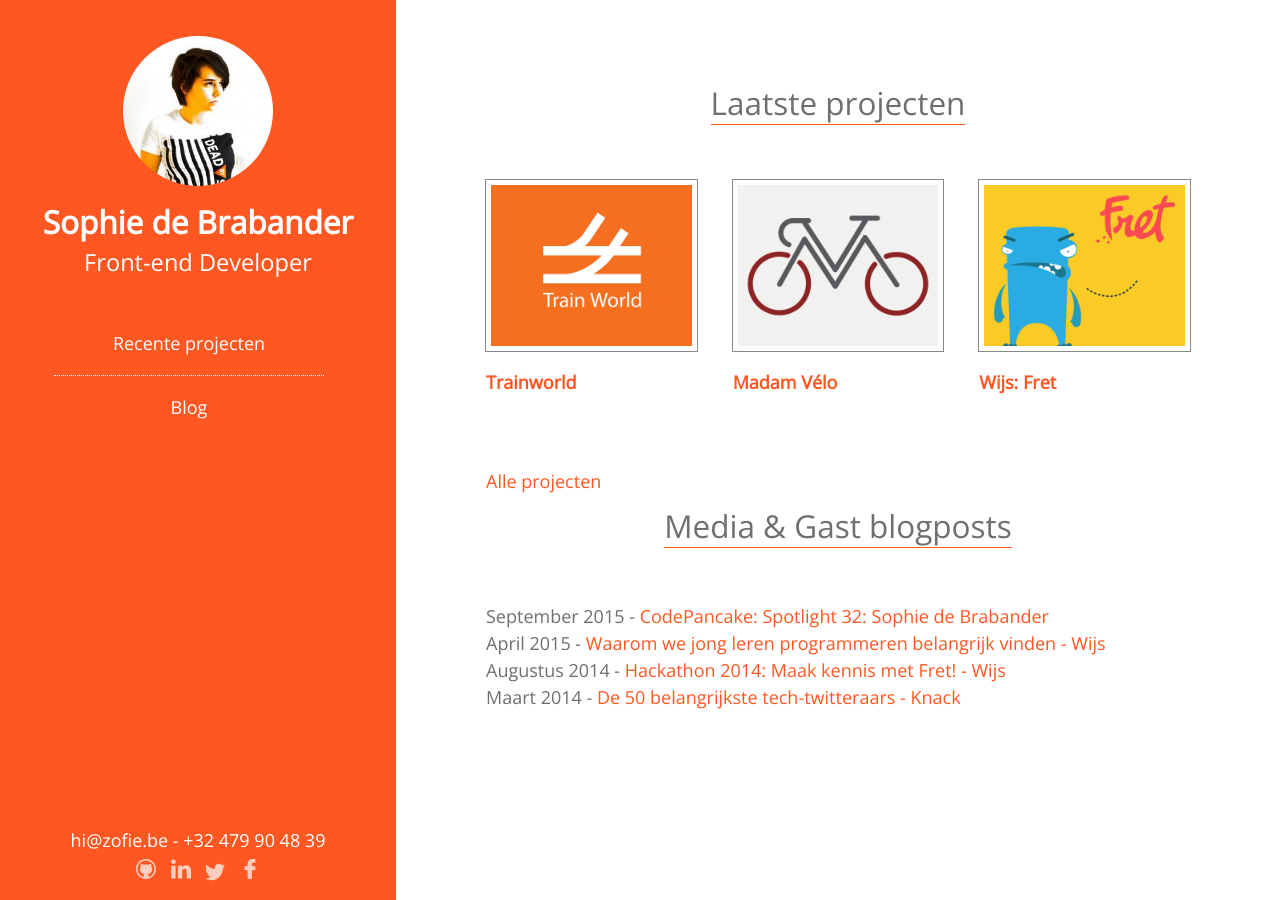
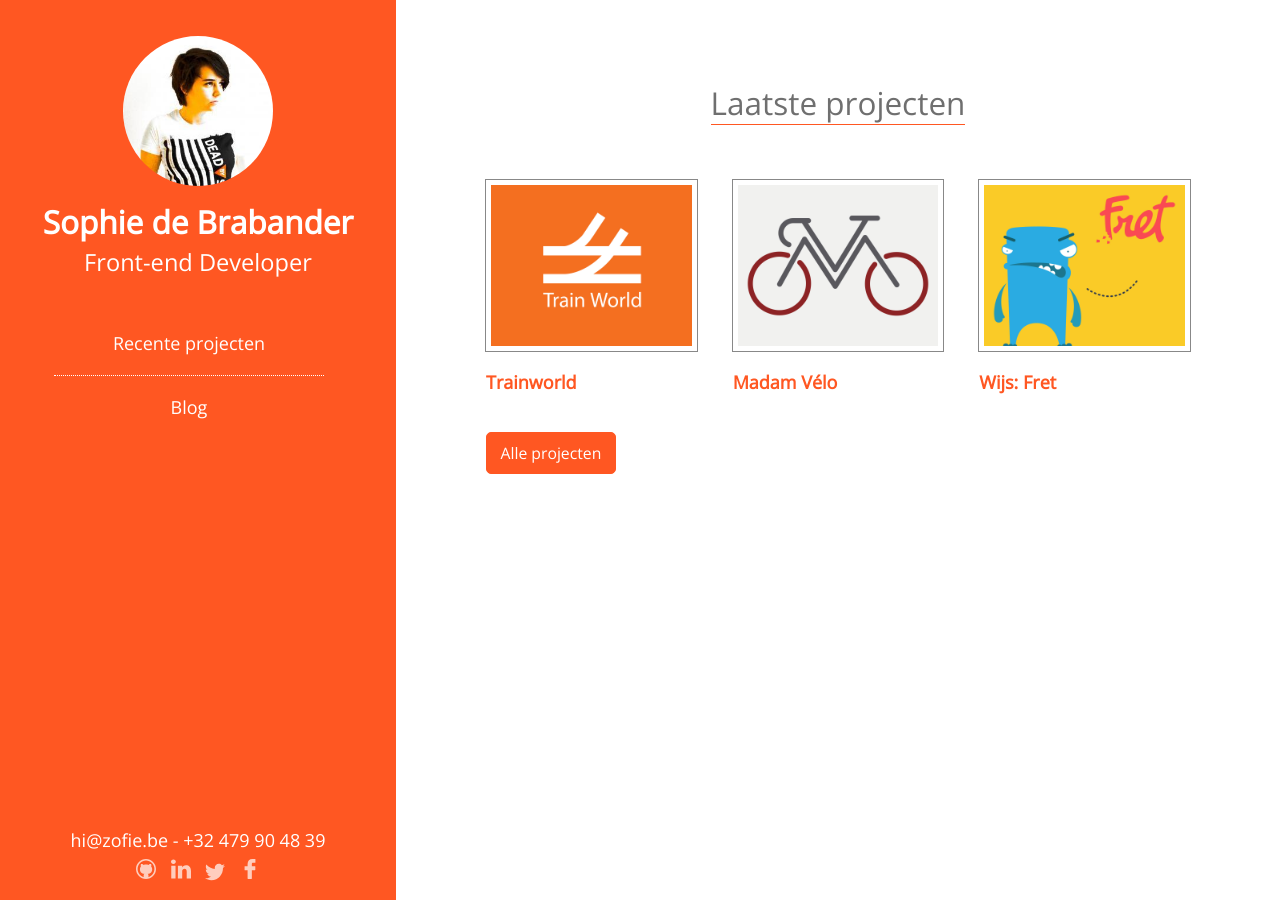
Before and after one commit to Zofie/zofie.github.io, a Jekyll site: the page built from index.html, in a window 1280 px wide. Built offline with Jekyll 4.4.1, drawn with Linux system fonts in a browser that asks for light colours; nearby versions of some CDN libraries.

Commit message:
Finetuning holders

```diff
--- a/_layouts/default.html
+++ b/_layouts/default.html
@@ -8,7 +8,7 @@
 
         {% include header.html %}
 
-        <main>
+        <main class="c-holder">
             {{ content }}
         </main>
 
--- a/css/screen.css
+++ b/css/screen.css
@@ -406,7 +406,7 @@
 .c-button--float-right { display: block; float: right; }
 .c-button-group > .c-button--float-right { margin-right: 1rem; }
 
-.c-button--sm { padding-left: 0.75rem; padding-right: 0.75rem; font-size: 0.75rem; padding-top: 0.5rem; padding-bottom: 0.5rem; }
+.c-button--sm { padding-left: 0.75rem; padding-right: 0.75rem; font-size: 0.875rem; padding-top: 0.5rem; padding-bottom: 0.5rem; }
 
 .c-button--md { padding-left: 1rem; padding-right: 1rem; font-size: 0.875rem; padding-top: 0.75rem; padding-bottom: 0.75rem; }
 
@@ -458,6 +458,8 @@
 @media (min-width: 60em) { .c-holder__inner { max-width: 40em; margin: 0 auto; } }
 
 .c-holder--alpha { background-color: #ddd; padding-left: 2rem; padding-right: 2rem; padding-top: 2rem; padding-bottom: 2rem; }
+
+.c-holder__section { padding-bottom: 4rem; }
 
 /* Components: Input --- Input styles & sizes.
 */
--- a/index.html
+++ b/index.html
@@ -6,16 +6,14 @@
 intro-image: img/header.jpg
 ---
 
-<div class="c-holder">
-  <div class="c-holder__inner">
 
 <!-- BEGIN PROJECTS -->
-    <section class="c-latest-project">
+<section class="c-holder__inner c-holder__section">
   <header>
     <h1 class="u-page-title"><span>Laatste projecten</span></h1>
   </header>
 
-      <div class="o-grid o-grid--gutter u-pb-2">
+  <div class="o-grid o-grid--gutter">
 
     <div class="c-project__item o-grid__item u-1-of-3-bp5 u-mb-1">
       <a href="http://trainworld.be" target="_blank">
@@ -44,29 +42,6 @@
       </a>
     </div>
   </div>
-      <a href="/projects.html">Alle projecten</a>
+  <a href="/projects.html" class="c-button c-button--beta c-button--sm">Alle projecten</a>
 </section>
 <!-- END PROJECTS -->
-
-    <!-- BEGIN MEDIA -->
-    <div class="c-holder__inner-small">
-      <h1 class="u-page-title"><span>Media & Gast blogposts</span></h1>
-
-      <ul class="o-list c-list-bullet">
-        <li>
-          September 2015 - <a href="http://codepancake.com/spotlight-32-sophie-den-brabander/" target="_blank">CodePancake: Spotlight 32: Sophie de Brabander</a>
-        </li>
-        <li>
-          April 2015 - <a href="https://wijs.be/nl/trends-inzichten/blog/detail/waarom-we-jong-leren-programmeren-belangrijk-vinden" target="_blank">Waarom we jong leren programmeren belangrijk vinden - Wijs</a>
-        </li>
-        <li>
-          Augustus 2014 - <a href="https://wijs.be/nl/trends-inzichten/blog/detail/hackathon-2014-maak-kennis-met-fret" target="_blank">Hackathon 2014: Maak kennis met Fret! - Wijs</a>
-        </li>
-        <li>
-          Maart 2014 - <a href="http://datanews.knack.be/ict/nieuws/de-50-belangrijkste-tech-twitteraars/article-normal-296451.html" target="_blank">De 50 belangrijkste tech-twitteraars - Knack</a>
-          </li>
-      </ul>
-    </div>
-    <!-- END MEDIA -->
-  </div>
-</div>
--- a/projecten.html
+++ b/projecten.html
@@ -6,8 +6,8 @@
 menu: main
 ---
 
-<section class="c-holder">
-  <div class="c-holder__inner">
+
+<section class="c-holder__inner">
 
   <h1 class="u-page-title"><span>{{ page.title }}</span></h1>
 
@@ -75,5 +75,4 @@
       </a>
     </article>
   </div>
-  </div>
 </section>
--- a/scss/_components.buttons.scss
+++ b/scss/_components.buttons.scss
@@ -79,7 +79,7 @@
 
 .c-button--sm {
     @include padding-lr(.75,.75);
-    @include input-dimensions($ms-2,1,0,.5,.5);
+    @include input-dimensions($ms-1,1,0,.5,.5);
 }
 
 .c-button--md {
--- a/scss/_components.holders.scss
+++ b/scss/_components.holders.scss
@@ -24,3 +24,8 @@
   @include padding-lr(2,2);
   @include padding-tb(2,2);
 }
+
+
+.c-holder__section {
+  @include padding-bottom(4);
+}
```
Also changed, not shown: about.html (deleted, +0 -37 lines), blog.html (+23 -3 lines), contact.html (deleted, +0 -53 lines), 1 other file. Lines whose indentation alone changed are shown as unchanged.
